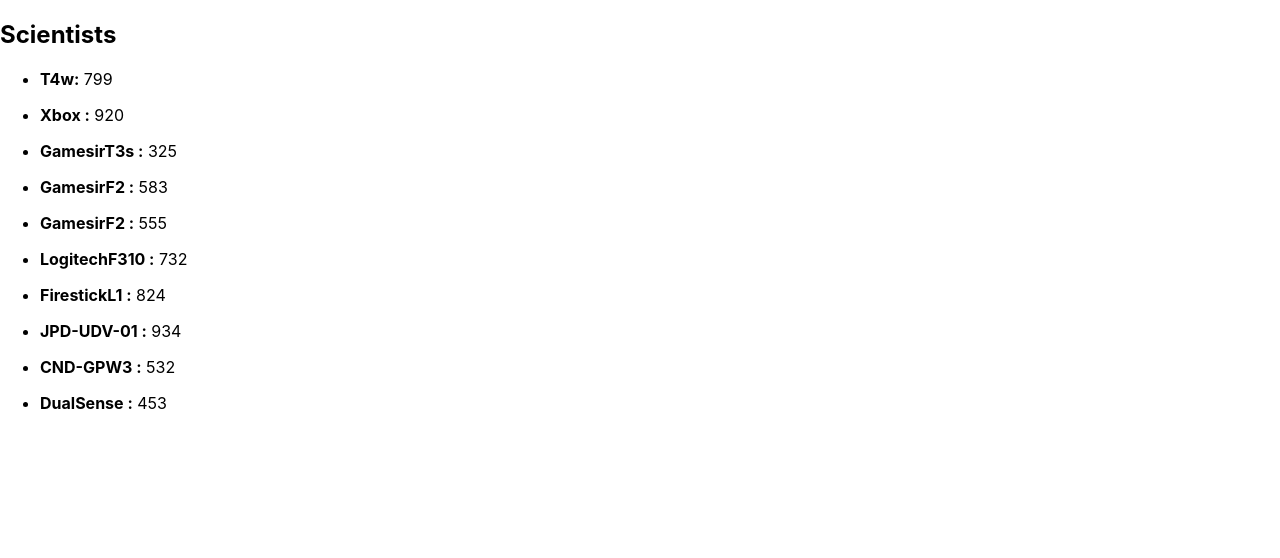
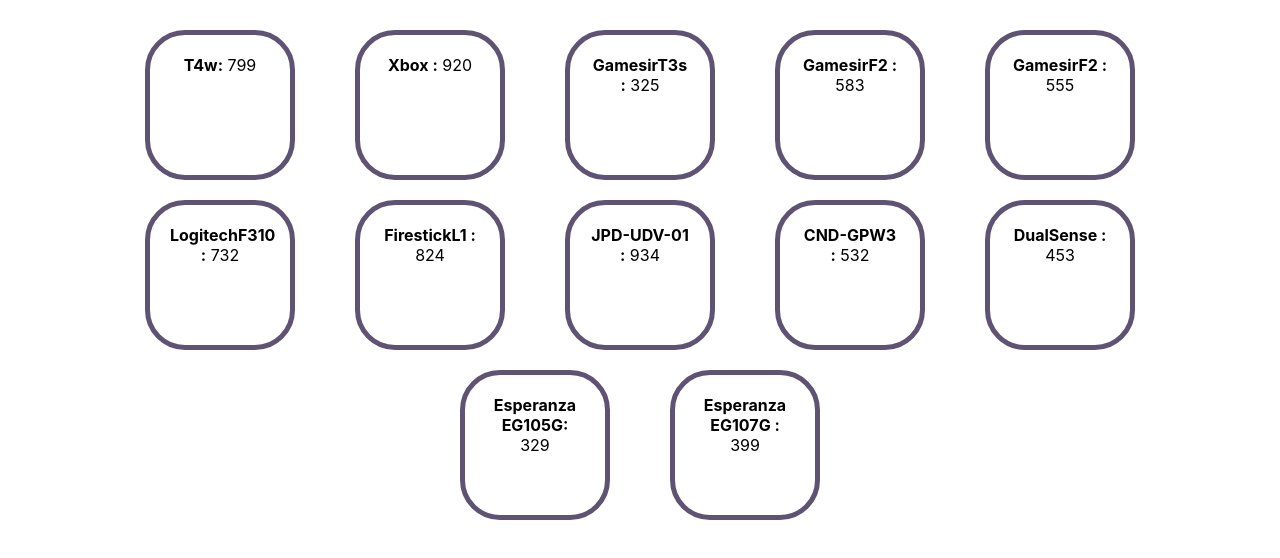
Before and after one commit to NazaeStoyko/myApp, a React (Create React App) app: page / in a window 1280 px wide. Shown: the top 558 px of the page. Built offline with nearby package versions, Linux system fonts and the light colour scheme.

Commit message:
Created css indents for container and element

```diff
--- a/src/App.css
+++ b/src/App.css
@@ -2,7 +2,7 @@
   text-align: center;
 }
 
-.App-logo {
+/* .App-logo {
   height: 40vmin;
   pointer-events: none;
 }
@@ -11,8 +11,8 @@
   .App-logo {
     animation: App-logo-spin infinite 20s linear;
   }
-}
-
+} */
+/*
 .App-header {
   background-color: #282c34;
   min-height: 100vh;
@@ -23,13 +23,74 @@
   font-size: calc(10px + 2vmin);
   color: white;
 }
- #id{
-  height: 50px;
-  width: 100px;;
- }
 .App-link {
   color: #61dafb;
+} */
+
+p,b{
+  margin: 0;
+  padding: 0;
 }
+
+
+
+
+
+
+.block_container{
+  display: flex;
+
+  flex-wrap: wrap;
+  /* border: 10px solid #ece89d; */
+  border-radius: 40px;
+  padding: 20px;
+  justify-content: center;
+
+}
+
+
+.block{
+
+}
+
+
+.block_row{
+  margin: 10px 30px;
+  /* border: 10px solid #ece89d; */
+  border-radius: 40px;
+
+ }
+
+
+.block_column{
+
+  border: 5px solid #5e5373;
+  border-radius: 40px;
+  transition:  0.3s ;
+}
+.block_column:hover{
+
+  box-shadow: 5px 10px 18px #888888;
+
+}
+
+.block_item{
+  margin: 20px;
+  width: 100px;
+  height: 100px;
+  text-align: center;
+
+}
+
+
+
+
+
+
+
+
+
+
 
 @keyframes App-logo-spin {
   from {
--- a/src/App.js
+++ b/src/App.js
@@ -1,33 +1,33 @@
 import logo from "./logo.svg";
 import "./App.css";
-import { listOfProducts } from './data.js';
+import { listOfProducts } from "./data.js";
+
+export default function List() {
+  const listItems = listOfProducts.map((listOfProducts) => (
+    <div className="block">
+      <div className="block_row">
 
 
+         <div className="block_column">
+          <div className="block_item" key={listOfProducts.id}>
+            <p>
+              <b>{listOfProducts.name}:</b>
+              {" " + listOfProducts.price + " "}
+            </p>
+          </div>
+        </div>
 
+      </div>
+    </div>
 
-
-export default function List() {
-  const listItems = listOfProducts.map(listOfProducts =>
-    <li key={listOfProducts.id}>
-      {/* <img
-        src={getImageUrl(listOfProducts)}
-        alt={listOfProducts.name}
-      /> */}
-      <p>
-        <b>{listOfProducts.name}:</b>
-        {' ' + listOfProducts.price + ' '}
-        {/* known for {listOfProducts.accomplishment} */}
-      </p>
-    </li>
-  );
+  ));
   return (
     <article>
-      <h1>Scientists</h1>
-      <ul>{listItems}</ul>
+  {/* { <h1>Scientists</h1> } */}
+      <div className="block_container" >{listItems}</div>
     </article>
   );
 }
-
 
 // function App() {
 //   return (
@@ -49,5 +49,4 @@
 //     </div>
 //   );
 // }
-
 // export default App;
--- a/src/data.js
+++ b/src/data.js
@@ -9,4 +9,7 @@
     { id: 8, name: "JPD-UDV-01 ", price: 934 },
     { id: 9, name: "CND-GPW3 ", price: 532 },
     { id: 10, name: "DualSense ", price: 453 },
+
+    { id: 11, name: "Esperanza EG105G", price: 329 },
+    { id: 12, name: "Esperanza EG107G ", price: 399 },
   ];
```
